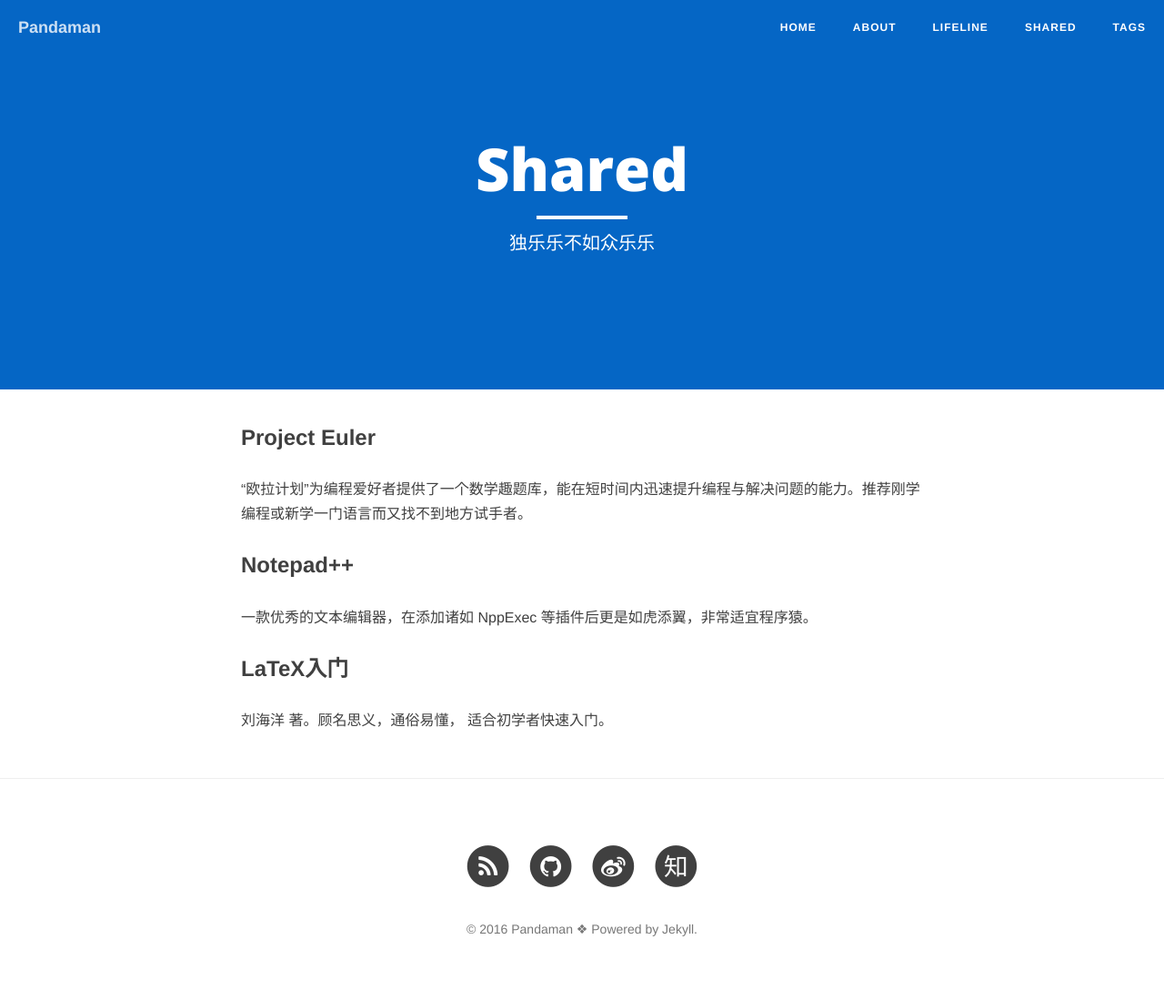
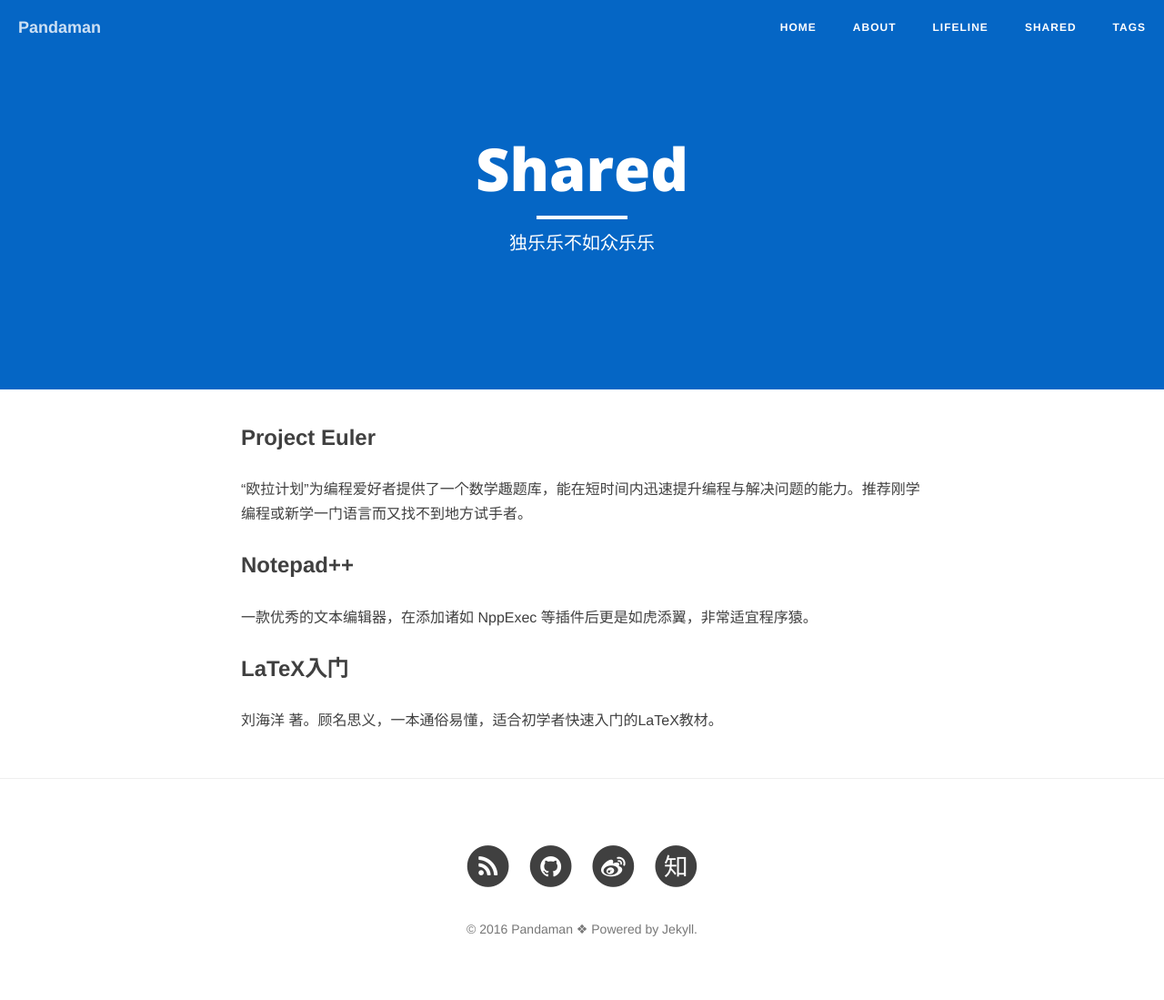
Before and after one commit to ceares/ceares.github.io, a Jekyll site: the page built from shared.md, in a window 1280 px wide. Shown: the whole page at 91% size. Built offline with Jekyll 4.4.1, drawn with Linux system fonts in a browser that asks for light colours; nearby versions of some CDN libraries.

Commit message:
from sp3

```diff
--- a/shared.md
+++ b/shared.md
@@ -15,4 +15,4 @@
 
 ### [LaTeX入门](https://book.douban.com/subject/24703731/)
 
-刘海洋 著。顾名思义，通俗易懂， 适合初学者快速入门。
+刘海洋 著。顾名思义，一本通俗易懂，适合初学者快速入门的LaTeX教材。
```
Also changed, not shown: _posts/2011-10-22-Notepad.md (renamed from _posts/2011-10-22-Notepad.txt, +1 -2 lines).
